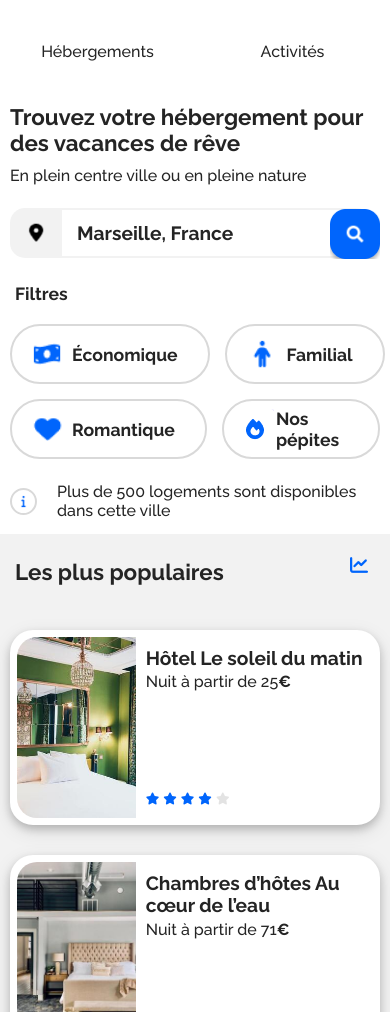
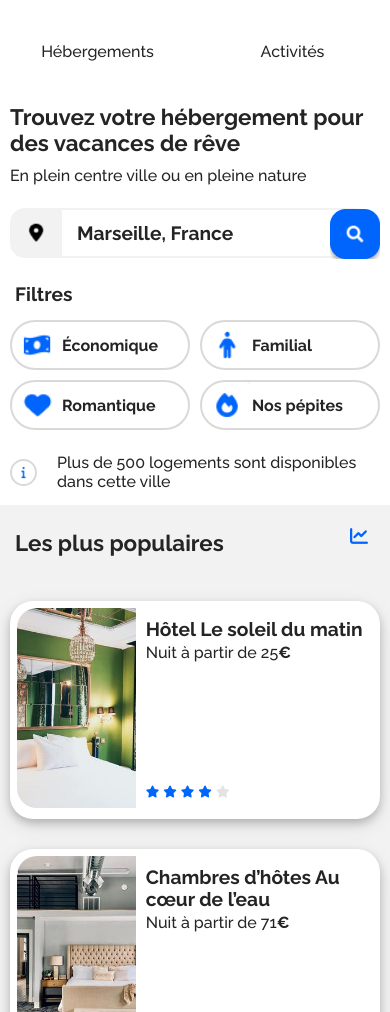
Before and after one commit to confjuzen/booki, a plain HTML site: page index.html in a window 390 px wide. Shown: the part 87-1099 px from the top of the page. Drawn offline with Linux system fonts and the light colour scheme.

Commit message:
fixed nav tablet/size card mobile/mobile nav

```diff
--- a/css/style.css
+++ b/css/style.css
@@ -23,7 +23,7 @@ h2{
 }
 h3{
     margin: 0px;
-    font-size: 1.1em;
+    font-size: 1em;
 }
 p{
     font-size: 1em;
@@ -150,24 +150,23 @@ ul{
 /****** filter ***********/
 .filters {
     align-items: center;
-    gap: 15px;
+    gap: 10px;
 }
 .filters-list {
     align-items: center;
     flex-wrap: wrap;
-    gap: 15px;
+    gap: 10px;
 }
 .part1{
     align-items: center;
-    gap: 15px;
+    gap: 10px;
 }
 .filters-types {
     align-items: center;
     border: 2px solid #d9d9d9;
     border-radius: 50px;
-    padding-right: 30px;
-    padding-left: 10px;
-    height: 60px;
+    padding-right: 20px;
+    height: 50px;
 }
 .btnsize{
     width: 50px;
@@ -249,7 +248,6 @@ ul{
     border-radius: 20px 20px 0px 0px;
     object-fit: cover;
 }
-
 .more{
     padding: 10px;
 }
@@ -284,7 +282,18 @@ ul{
 }
 .popimg{
     grid-area: 1 / 1 / 2 / 2;
-
+}
+.poptext{
+    grid-area: 1 / 2 / 2 / 3;
+    flex-direction: column;
+    padding: 10px;
+    height: 100%;
+}
+.imgpop{
+    border-radius: 20px 0px 0px 20px;
+    height: 100%;
+    width: 100%;
+    object-fit: cover;
 }
 .poptext{
     grid-area: 1 / 2 / 2 / 3;
@@ -308,9 +317,6 @@ ul{
     gap: 30px;
     display: grid;
     grid-template-columns: 1fr 1fr 1fr 1fr;
-}
-.a-activ{
-
 }
 .activ{
     border-radius: 23px;
@@ -345,7 +351,7 @@ ul{
     .imgheb{
         height: 160px;
     }
-        .heb{
+    .heb{
             grid-template-rows: 4fr 3fr;
     }
     .activ{
@@ -354,7 +360,6 @@ ul{
     .imgactiv{
         height: 200px;
     }
-
 }
 @media (max-width: 1178px) {
     .imgheb{
@@ -362,13 +367,10 @@ ul{
     }
     .heb{
         grid-template-rows: 4fr 3fr;
-}    }
-
+    }
+}
 /*********** Adaptive *****************    tablet     1024px */
 @media (max-width: 1024px) {
-    .imgactiv{
-        height: 200px;
-    }
     .filters {
         flex-direction: column;
         align-items: flex-start;
@@ -380,12 +382,14 @@ ul{
         grid-template-columns: 1fr 1fr 1fr;
         grid-template-rows: 1fr;
     }
+    .imgpop{
+        height: 200px;
+    }
     .activ{
         grid-template-rows: 3fr 2fr;
     }
     .imgactiv{
         height: 190px;
-
     }
 }
 /*** Adaptive *** change navbar, search and filter buttons *** mobile mode *** 768px ***/
@@ -436,32 +440,23 @@ ul{
     .boxheb{
         background-color: #ffffff00;
     }
-    .boxpop{
-        border-radius: 0px;
-    }
     .cardsheb{
         grid-template-rows: auto;
         grid-template-columns: 1fr;
     }
-
-  /*  .imgheb{
-        height: 200px;
-    }*/
+    .boxpop{
+        border-radius: 0px;
+    }
+    .cardspop{
+        grid-template-rows: 1fr 1fr 1fr;
+        grid-template-columns: 1fr;
+    }
     .boxactiv {
         gap: 2em;
-    }
-
-    .boxactiv{
-
         grid-template-columns: 1fr;
     }
     .imgactiv{
         height: 150px;
-    }
-    .cardspop{
-        grid-template-rows: 1fr 1fr 1fr;
-        grid-template-columns: 1fr;
-
     }
     .activites{
         padding: 40px;
@@ -470,12 +465,10 @@ ul{
         flex-direction: column;
         gap: 30px;
         margin: 0;
-
     }
 }
-/*********** Adaptive ***** small phone ****** remove all borders ****** 500px */
+/*********** Adaptive ***** small phone ****** remove all borders ****** 490px */
 @media (max-width: 490px) {
-
     .genralpad{
         padding: 10px;
     }
@@ -485,4 +478,13 @@ ul{
     .recherbtnimg{
         right: 5px;
     }
+    .activitespad{
+        padding: 10px;
+    }
 }
+/*********** Adaptive ****** 360px */
+@media (max-width: 360px) {
+    .part1{
+        flex-direction: column;
+    }
+}
--- a/index.html
+++ b/index.html
@@ -46,7 +46,7 @@
             </div>
 <!-- FILTERS -->
             <div class="filters genralpad flex">
-                <div class="title"><h3>Filtres</h3></div>
+                <div class="title"><h2>Filtres</h2></div>
                 <div class="filters-list flex">
                     <div class="part1 flex">
                         <a href="#" class="a-filters"><div class="filters-types flex"><img src="images/icons/money.png" class="btnsize" alt="Économique icon"><h3>Économique</h3></div></a>
```
